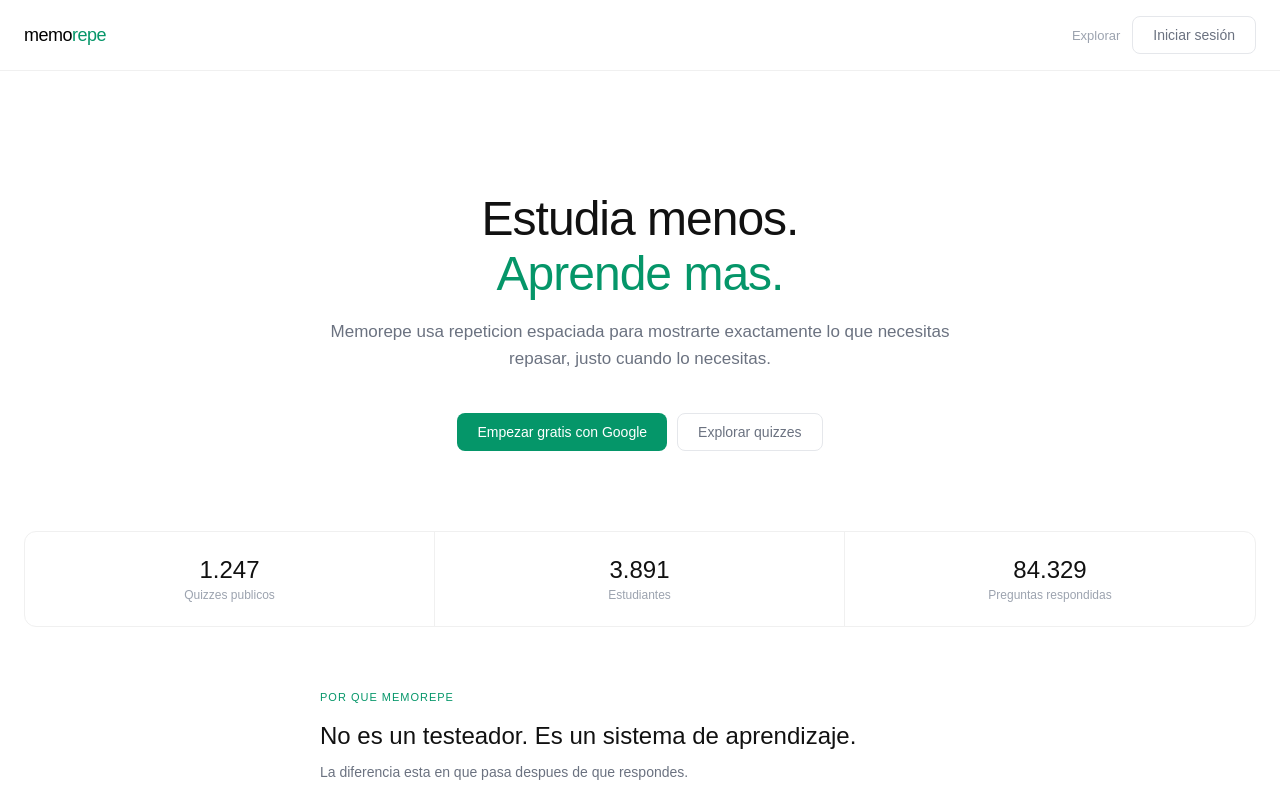
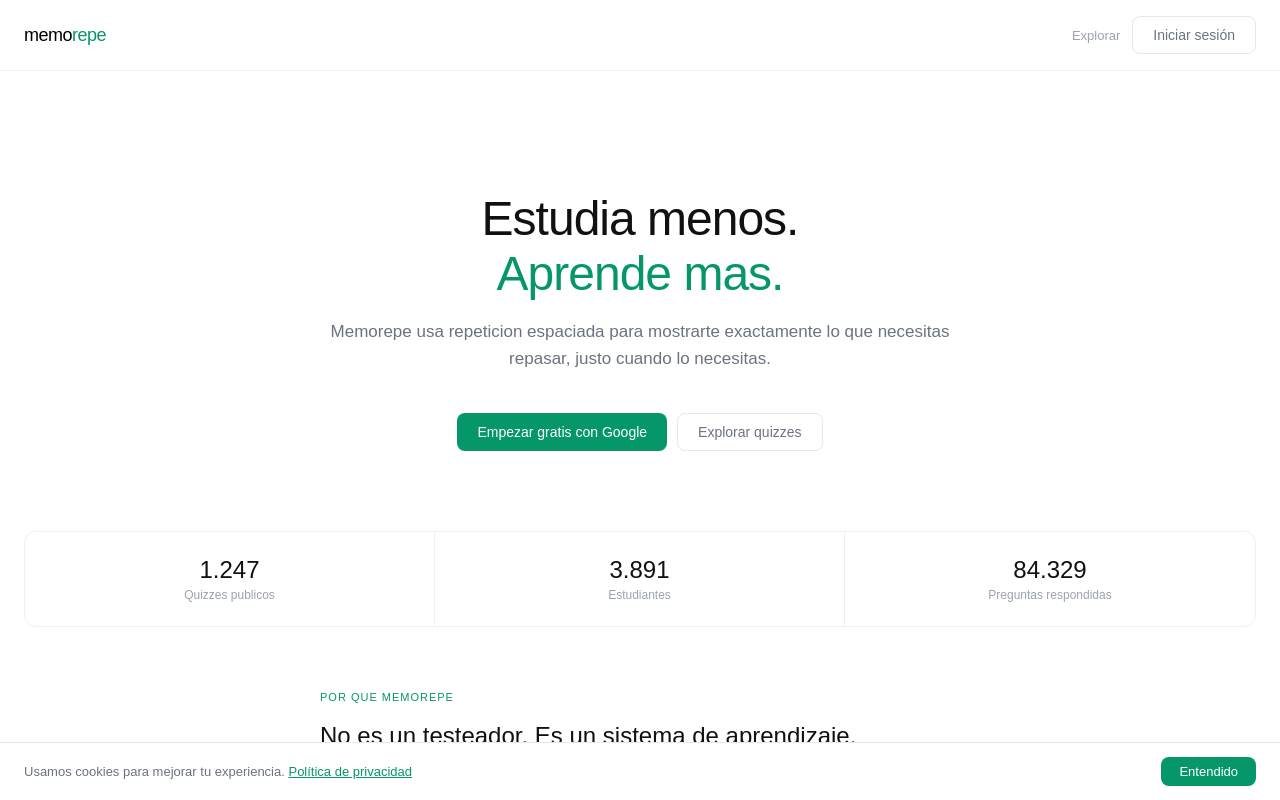
Before and after one commit to an3020/memorepe, a Next.js app: page / in a window 1280 px wide. Shown: the top 800 px of the page. Built offline with nearby package versions, Linux system fonts and the light colour scheme; no server answers.

Commit message:
feat: banner de privacidad

```diff
--- /dev/null
+++ b/app/components/PrivacyBanner.jsx
@@ -0,0 +1,60 @@
+'use client'
+
+import { useState, useEffect } from 'react'
+
+export default function PrivacyBanner() {
+  const [visible, setVisible] = useState(false)
+
+  useEffect(() => {
+    const accepted = localStorage.getItem('privacy-accepted')
+    if (!accepted) setVisible(true)
+  }, [])
+
+  function accept() {
+    localStorage.setItem('privacy-accepted', '1')
+    setVisible(false)
+  }
+
+  if (!visible) return null
+
+  return (
+    <div style={{
+      position: 'fixed',
+      bottom: 0,
+      left: 0,
+      right: 0,
+      background: 'white',
+      borderTop: '1px solid #e5e7eb',
+      padding: '14px 24px',
+      display: 'flex',
+      alignItems: 'center',
+      justifyContent: 'space-between',
+      gap: '16px',
+      zIndex: 1000,
+      flexWrap: 'wrap',
+    }}>
+      <p style={{ fontSize: '13px', color: '#6b7280', margin: 0, flex: 1 }}>
+        Usamos cookies para mejorar tu experiencia.{' '}
+        <a href="/privacidad" style={{ color: '#059669', textDecoration: 'underline' }}>
+          Política de privacidad
+        </a>
+      </p>
+      <button
+        onClick={accept}
+        style={{
+          padding: '7px 18px',
+          fontSize: '13px',
+          fontWeight: '500',
+          color: 'white',
+          background: '#059669',
+          border: 'none',
+          borderRadius: '8px',
+          cursor: 'pointer',
+          flexShrink: 0,
+        }}
+      >
+        Entendido
+      </button>
+    </div>
+  )
+}
--- a/app/layout.tsx
+++ b/app/layout.tsx
@@ -1,6 +1,7 @@
 import type { Metadata } from "next";
 import { Geist, Geist_Mono } from "next/font/google";
 import "./globals.css";
+import PrivacyBanner from "@/app/components/PrivacyBanner";
 
 const geistSans = Geist({
   variable: "--font-geist-sans",
@@ -27,7 +28,10 @@
 }>) {
   return (
     <html lang="es" className={`${geistSans.variable} ${geistMono.variable} h-full antialiased`}>
-      <body className="min-h-full flex flex-col">{children}</body>
+      <body className="min-h-full flex flex-col">
+        {children}
+        <PrivacyBanner />
+      </body>
     </html>
   );
 }
```
